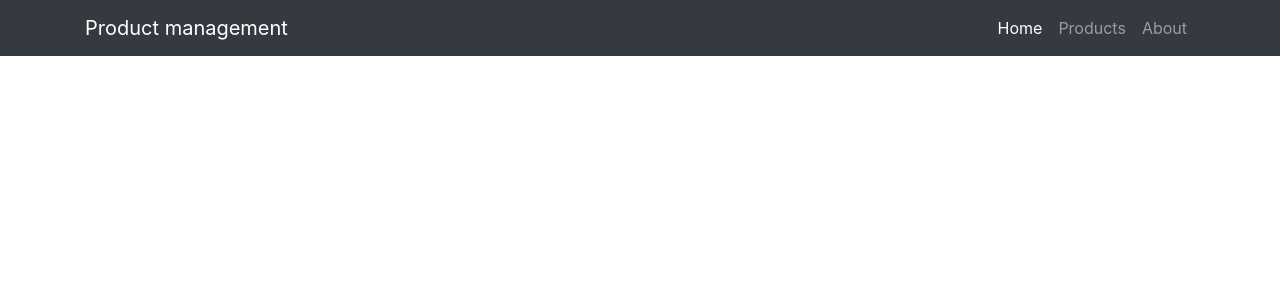
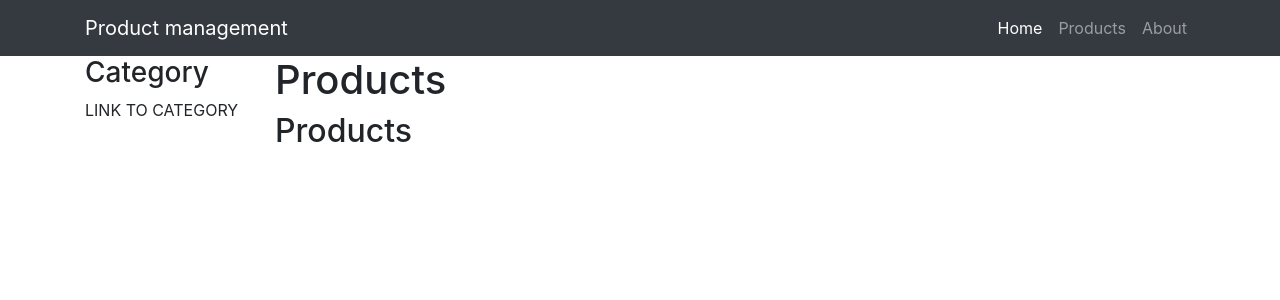
Before and after one commit to flaviomau/product-management, a React (Create React App) app: page /products in a window 1280 px wide. Shown: the top 300 px of the page. Built offline with nearby package versions, Linux system fonts and the light colour scheme.

Commit message:
created products route

```diff
--- a/src/App.js
+++ b/src/App.js
@@ -4,6 +4,7 @@
 
 import Home from './Home'
 import About from './About'
+import Products from './Products'
 
 
 class App extends Component {
@@ -19,7 +20,7 @@
                 <Link className="nav-link" to='/'>Home</Link>
                 </li>
                 <li className="nav-item">
-                  <a className="nav-link" href="/">Products</a>
+                  <Link className="nav-link" to="/products">Products</Link>
                 </li>
                 <li className="nav-item">
                   <Link className="nav-link" to='about'>About</Link>
@@ -29,6 +30,7 @@
           </nav>
           <div className='container'>
             <Route exact path='/' component={Home}/>
+            <Route path='/products' component={Products}/>
             <Route exact path='/about' component={About}/>
           </div>
         </div>
--- /dev/null
+++ b/src/Products.js
@@ -0,0 +1,23 @@
+import React, { Component } from 'react'
+import { Route } from 'react-router-dom'
+
+import ProductsHome from './ProductsHome'
+
+class Products extends Component{
+    render(){
+        return (
+            <div className='row'>
+                <div className='col-md-2'>
+                    <h3>Category</h3>
+                    LINK TO CATEGORY
+                </div>
+                <div className='col-md-10'>
+                    <h1>Products</h1>
+                    <Route exact path={this.props.match.url} component={ProductsHome}/>
+                </div>
+            </div>
+        )
+    }
+}
+
+export default Products
--- /dev/null
+++ b/src/ProductsHome.js
@@ -0,0 +1,11 @@
+import React from 'react'
+
+const ProductsHome = () => {
+    return (
+        <div>
+            <h2>Products</h2>
+        </div>
+    )
+}
+
+export default ProductsHome
```
